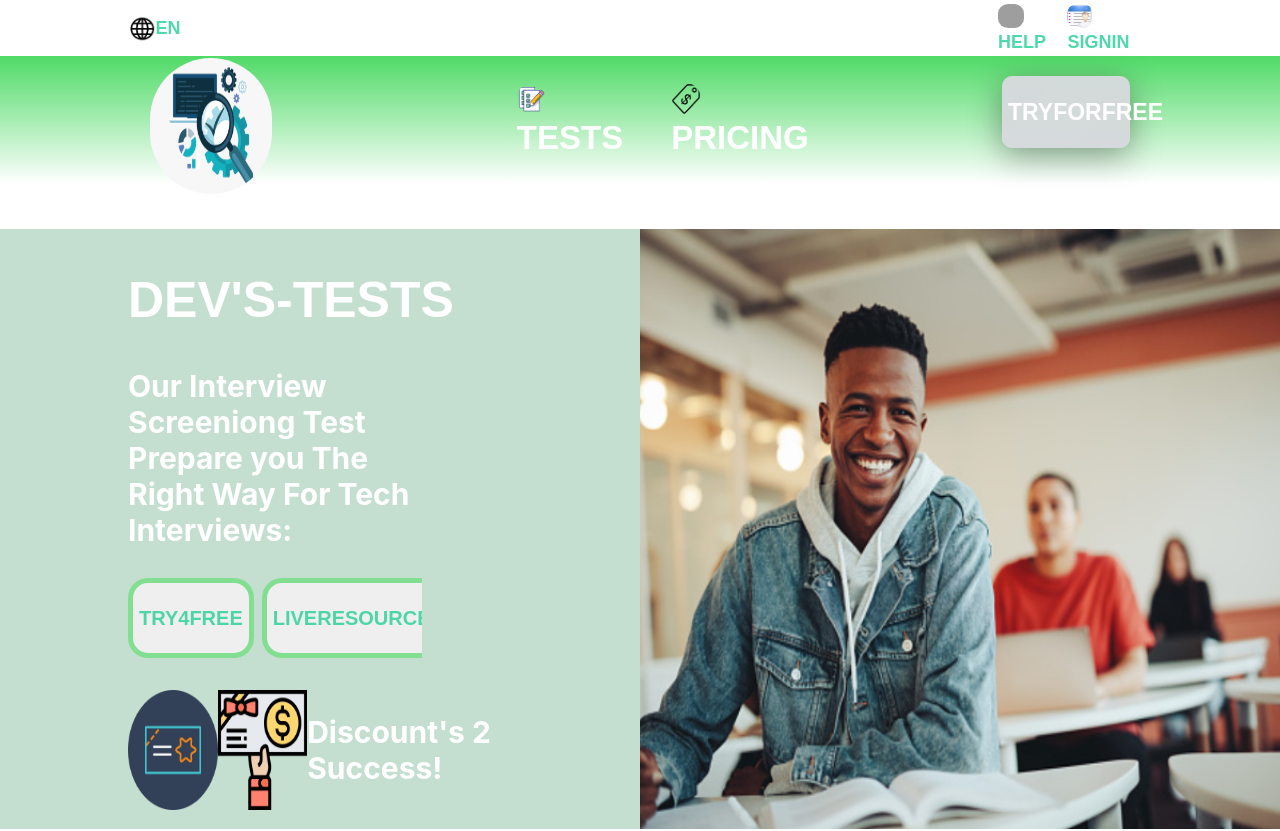
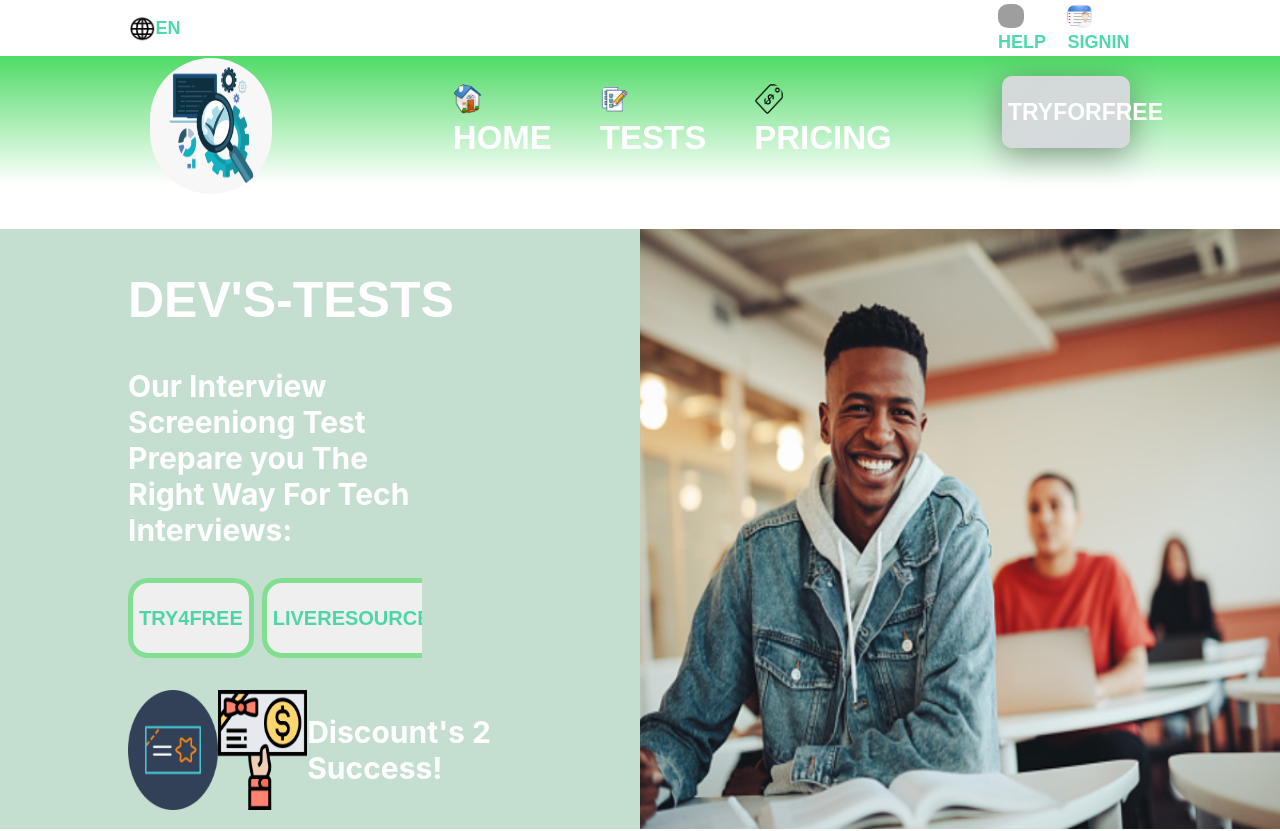
Before and after one commit to KassieSanisclaws/TestQuizApp, a React (Create React App) app: page / in a window 1280 px wide. Shown: the top 831 px of the page. Built offline with nearby package versions, Linux system fonts and the light colour scheme; grey boxes are pictures that could not be loaded.

Commit message:
nineth commit

```diff
--- a/src/layout/navigation/navigation.css
+++ b/src/layout/navigation/navigation.css
@@ -20,7 +20,7 @@ body{
     grid-gap: 3rem;
     list-style: none;
     align-items: center;
-    width: 25vw;
+    width: 35vw;
 }
 
 .navigation-body li{
--- a/src/layout/navigation/navigation.jsx
+++ b/src/layout/navigation/navigation.jsx
@@ -3,6 +3,7 @@ import "./navigation.css";
 import QuizLogo from "../../images/iconImages/site-icon2.png";
 import TestIcon from "../../images/iconImages/testIcon.png";
 import PricingIcon from "../../images/iconImages/priceIcon.png";
+import HomeIcon from "../../images/iconImages/homeIcon.png";
 
 export default function Navigation(){
     return (
@@ -11,6 +12,7 @@ export default function Navigation(){
                <img src={QuizLogo} alt="quiz-logo"/>
            </Link>
              <ul>
+                <li><Link to="/"><img src={HomeIcon} alt="homeIcon"/><span>Home</span></Link></li>
                 <li><Link to="/tests"><img src={TestIcon} alt="testIcon"/><span>Tests</span></Link></li>
                 <li> <Link to="/pricing"><img src={PricingIcon} alt="pricingIcon"/><span>Pricing</span></Link></li>
              </ul>
```
Also changed, not shown: src/images/iconImages/homeIcon.png (added).
